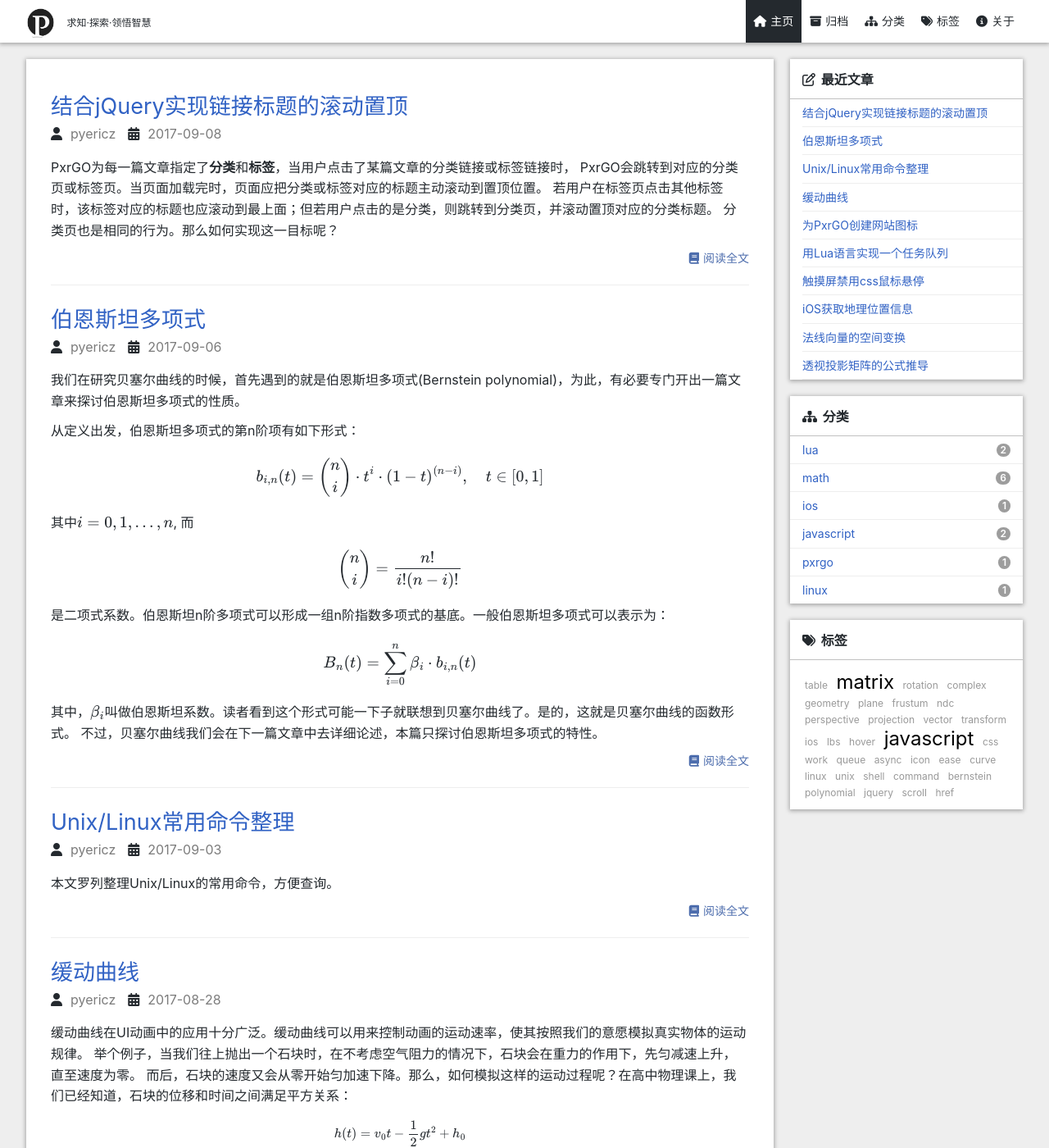
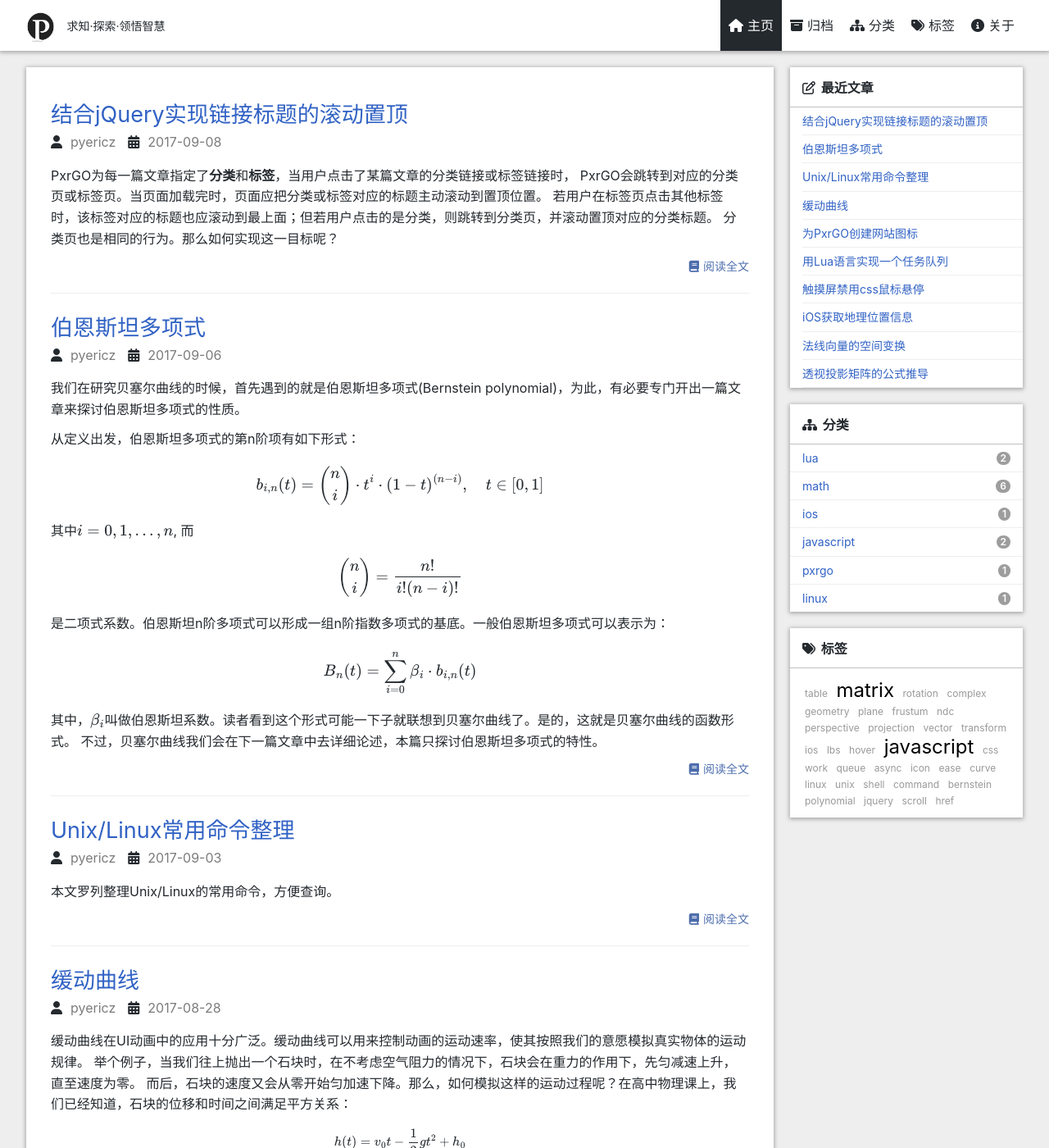
Before and after one commit to pyericz/blog, a Jekyll site: the page built from index.html, in a window 1280 px wide and 1400 px high. Shown: the whole window at 82% size. Built offline with Jekyll 4.4.1, drawn with Linux system fonts in a browser that asks for light colours; nearby versions of some CDN libraries; formulas are drawn with MathJax 3; the list of posts is cut into pages by our own code; comment, search, counter and statistics services are not loaded; a style sheet for code colours, icons or effects is not loaded.

Commit message:
update theme

```diff
--- a/_sass/_header.scss
+++ b/_sass/_header.scss
@@ -1,6 +1,6 @@
 header {
     background: #fff;
-    height: 52px;
+    height: 62px;
     color: #24292E;
     box-shadow: 0 1px 5px 1px rgba(0,0,0,0.3);
     margin-bottom: 20px;
@@ -18,7 +18,7 @@ header {
     .wrapper {
         width: 95%;
         margin: 0 auto;
-        line-height: 52px;
+        line-height: 62px;
         position: relative;
         .logo {
             vertical-align: middle;
@@ -28,7 +28,7 @@ header {
         }
         small {
             margin-left: 10px;
-            font-size: 12px;
+            font-size: 14px;
         }
         .menu{
             display: none;
@@ -41,14 +41,14 @@ header {
                 padding: 0;
                 li {
                     list-style: none;
-                    font-size: 14px;
+                    font-size: 16px;
                     display: inline-block;
                     -webkit-transition: 0.2s ease;
                     transition: 0.2s ease;
                     a {
                         display: inline-block;
                         padding: 0 10px;
-                        height: 52px;
+                        height: 62px;
                         &:hover {
                             color: #fff;
                             background-color: #24292E;
@@ -69,45 +69,19 @@ header {
 }
 @media screen and (max-width:1200px) and (min-width: 770px) {
     header {
-        height: 50px;
+        height: 62px;
         .wrapper {
-            width: 95%;
-            line-height: 50px;
-            position: relative;
-            .brand {
-                font-size: 20px;
-            }
-            small {
-                margin-left: 10px;
-                font-size: 12px;
-            }
-            .menu{
-                display: none;
-            }
-            nav {
-                ul {
-                    li {
-                        a {
-                            padding: 0 8px;
-                            height: 50px;
-                            i {
-                                margin-right: 4px;
-                            }
-                        }
-                    }
-                }
-            }
         }
     }
 }
 @media screen and (max-width: 770px) {
     header {
-        height: 52px;
+        height: 62px;
         margin-bottom: 15px;
         .wrapper {
             width: 100%;
             margin: 0 auto;
-            line-height: 52px;
+            line-height: 62px;
             position: relative;
             z-index: 101;
             .logo {
@@ -119,7 +93,7 @@ header {
             }
             small {
                 margin-left: 5px;
-                font-size: 12px;
+                font-size: 14px;
             }
             .menu{
                 display: block;
@@ -128,13 +102,9 @@ header {
                 right: 0;
                 top: 0;
                 padding: 0;
-                /* top:10px; */
-                /* padding: 6px 10px; */
-                margin-top: 13px;
+                line-height: 62px;
                 margin-right: 4%;
                 background: #fff;
-                /* border: 1px solid #333; */
-                /* border-radius: 4px; */
                 color: #24292E;
                 font-size: 26px;
                 // -webkit-transition: 0.4s ease;
@@ -153,7 +123,7 @@ header {
                 position: absolute;
                 z-index: 100;
                 right:0;
-                top:52px;
+                top:62px;
                 width: 100%;
                 text-align: left;
 
@@ -166,15 +136,15 @@ header {
                     background: #fff;
                     box-shadow: 0 1px 2px 0px rgba(0,0,0,0.5);
                     li {
-                        font-size: 14px;
+                        font-size: 16px;
                         display: block;
                         /* border-top: 1px solid #444D56; */
                         a {
                             display: block;
                             padding: 0 10px;
                             padding-left: 5%;
-                            height: 52px;
-                            line-height: 52px;
+                            height: 62px;
+                            line-height: 62px;
                         }
                         &:last-of-type{
                             /* border: none; */
--- a/_sass/_page.scss
+++ b/_sass/_page.scss
@@ -11,7 +11,7 @@
     width: 95%;
     box-sizing: border-box;
     margin: 0 auto;
-    padding-top: 72px;
+    padding-top: 82px;
     // word-break: break-all;
     .label {
         .label-card {
@@ -100,7 +100,7 @@
         top: 0;
         .fixed {
             position: fixed;
-            top: 72px;
+            top: 82px;
         }
         .scroll-bottom {
             position: absolute;
@@ -204,7 +204,7 @@
         .anchor {
             visibility: visible;
             position: fixed;
-            top: 72px;
+            top: 82px;
             padding: 0;
             display: block;
             right: 2.5%;
@@ -234,7 +234,7 @@
             width: auto;
             max-width: 95%;
             padding: 0;
-            top: 76px;
+            top: 82px;
             right: 2.5%;
             opacity: 0;
             transform-origin: 100% 0;
--- a/js/pageContent.js
+++ b/js/pageContent.js
@@ -125,8 +125,8 @@ function ancherPostion(anchorBtn, rightDiv) {
         //     anchorBtn.style.top = '76px'
         //     rightDiv.style.top = '76px'
         // }
-        anchorBtn.style.top = '72px'
-        rightDiv.style.top = '72px'
+        anchorBtn.style.top = '82px'
+        rightDiv.style.top = '82px'
     })
 }
 
```
